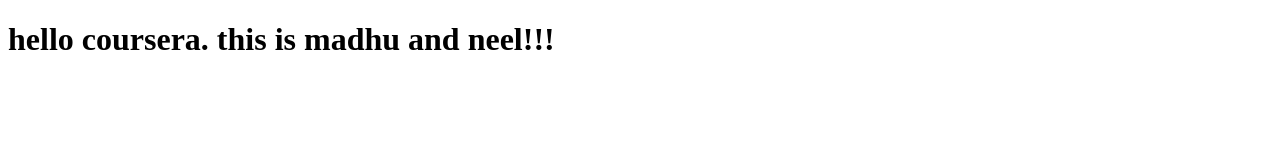
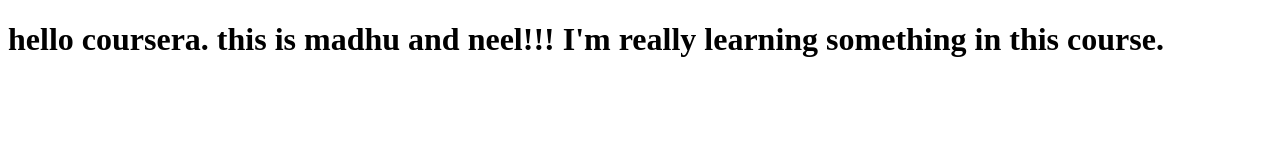
Before and after one commit to madhu140888/coursera-angJs, a plain HTML site: page index.html in a window 1280 px wide. Drawn offline with Linux system fonts and the light colour scheme.

Commit message:
Next version

```diff
--- a/index.html
+++ b/index.html
@@ -5,6 +5,6 @@
     <title>hello madhu</title>
   </head>
   <body>
-    <h1>hello coursera. this is madhu and neel!!!</h1>
+    <h1>hello coursera. this is madhu and neel!!! I'm really learning something in this course.</h1>
   </body>
 </html>
```
